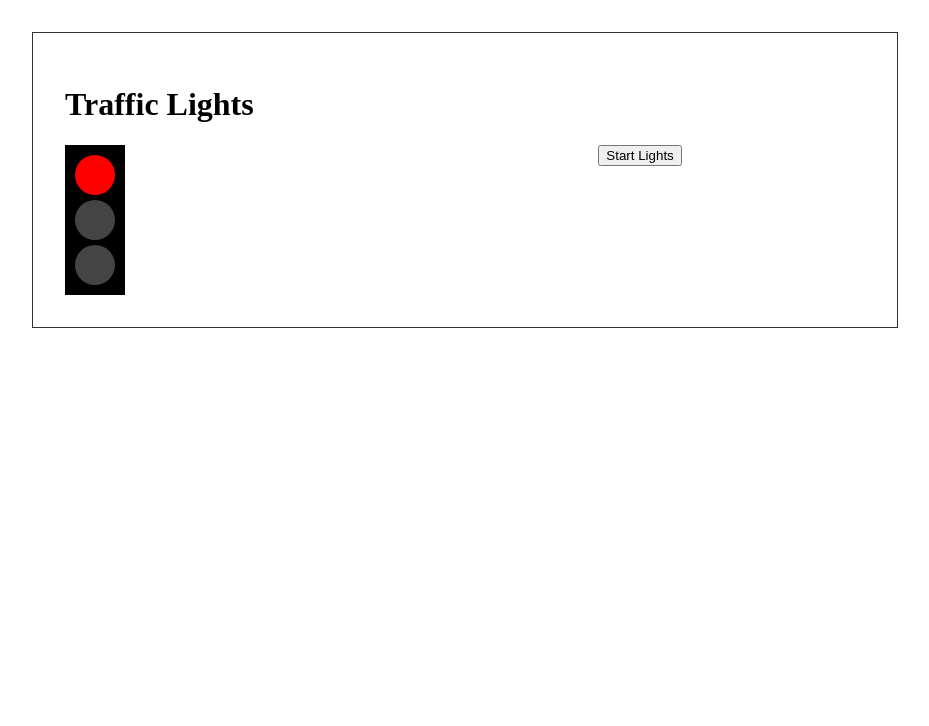
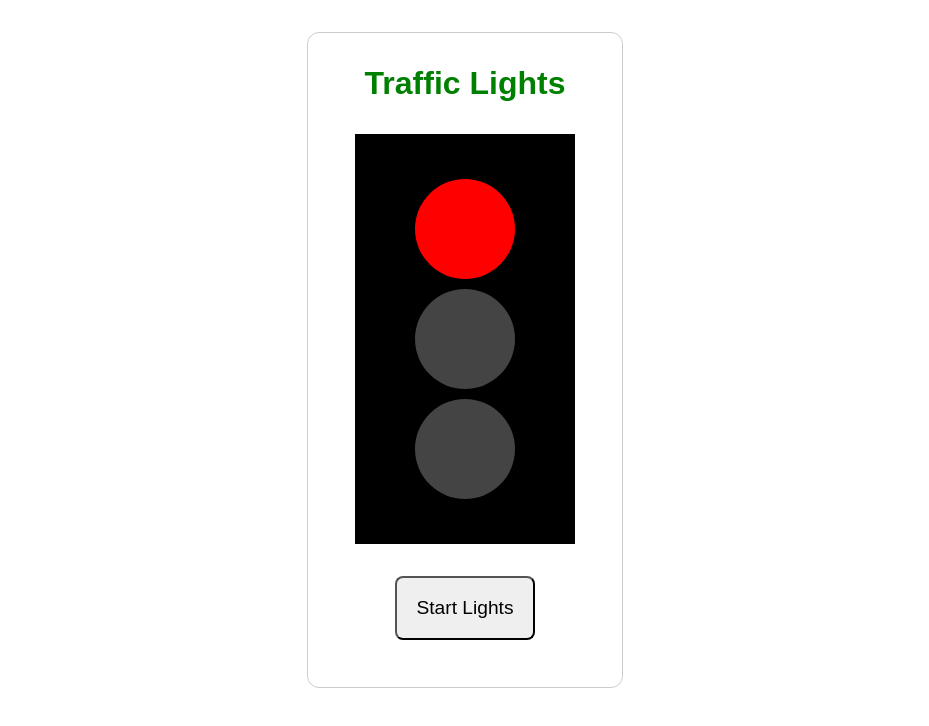
Before and after one commit to danielvanc/traffic-lights, a React (Create React App) app: page / in a window 1280 px wide. Shown: the top 726 px of the page, without its empty margins (175-1104 px from the left). Built offline with nearby package versions, Linux system fonts and the light colour scheme.

Commit message:
Add additional styling

```diff
--- a/src/App.js
+++ b/src/App.js
@@ -1,10 +1,30 @@
 import React, { Component } from 'react';
 import Helmet from 'react-helmet'
+import styled, { css, createGlobalStyle } from 'styled-components'
 import TrafficData from '../src/data'
 import AppContainer from './components/container'
 import TrafficPanel from './components/traffic-panel'
 import Lights from './components/lights'
 import Buttons from './components/Buttons'
+
+const GlobalStyles = createGlobalStyle`
+  * {
+    margin: 0;
+    padding: 0;
+  }
+  body {
+    font-family: Arial, Helvetica, sans-serif;
+  }
+`
+
+const complexMixin = css`
+  color: ${props => (props.greenColor ? 'green' : 'black')};
+`
+
+const PageHeading = styled.h1`
+  ${props => (props.complex ? complexMixin : 'color: blue;')};
+  margin: 0 0 1em 0;
+`
 
 class App extends Component {
   constructor(props) {
@@ -92,7 +112,8 @@ class App extends Component {
         <Helmet>
           <title>Traffic Lights</title>
         </Helmet>
-        <h1>Traffic Lights</h1>
+        <GlobalStyles />
+        <PageHeading complex greenColor>Traffic Lights</PageHeading>
         <TrafficPanel>
           <Lights
             tData={TrafficData}
--- a/src/components/Buttons.js
+++ b/src/components/Buttons.js
@@ -3,8 +3,12 @@ import styled from 'styled-components'
 
 const ButtonsContainer = styled.aside`
   button[type='button'] {
+    border-radius: 8px;
+    cursor: pointer;
     display: block;
+    font-size: 1.2em;
     margin-bottom: 15px;
+    padding: 1em;
   }
 `
 
--- a/src/components/container.js
+++ b/src/components/container.js
@@ -2,12 +2,14 @@ import React, { Component } from 'react';
 import styled from 'styled-components'
 
 const AppContainer = styled.div`
-  border: 1px solid #333;
+  border: 1px solid #CCC;
+  border-radius: 12px;
   margin: 2em auto;
-  max-width: 800px;
+  max-width: 250px;
   padding: 2em;
-  display: grid;
-  grid-template-columns: 2fr 1fr;
+  display: flex;
+  flex-direction: column;
+  align-items: center;
 `
 class container extends Component {
   render() {
--- a/src/components/light.js
+++ b/src/components/light.js
@@ -4,9 +4,9 @@ import styled from 'styled-components'
 const TrafficLight = styled.li`
   background: #444;
   border-radius: 50%;
-  height: 40px;
+  height: 100px;
   margin: 5px 0;
-  width: 40px;
+  width: 100px;
   &.current {
     background: ${props => props.color};
   }
--- a/src/components/lights.js
+++ b/src/components/lights.js
@@ -4,10 +4,15 @@ import Light from './light'
 
 const TrafficLights = styled.ul`
   background: black;
-  display: inline-block;
+  display: inline-flex;
+  flex-direction: column;
+  align-items: center;
+  justify-content: center;
   list-style: none;
   margin: 0;
   padding: 5px 10px;
+  height: 400px;
+  width: 200px;
 `
 
 class Lights extends Component {
--- a/src/components/traffic-panel.js
+++ b/src/components/traffic-panel.js
@@ -2,7 +2,7 @@ import React, { Component } from 'react';
 import styled from 'styled-components'
 
 const Panel = styled.main`
-  grid-column: 1;
+  margin: 0 0 2em 0;
 `
 
 class TrafficPanel extends Component {
```
